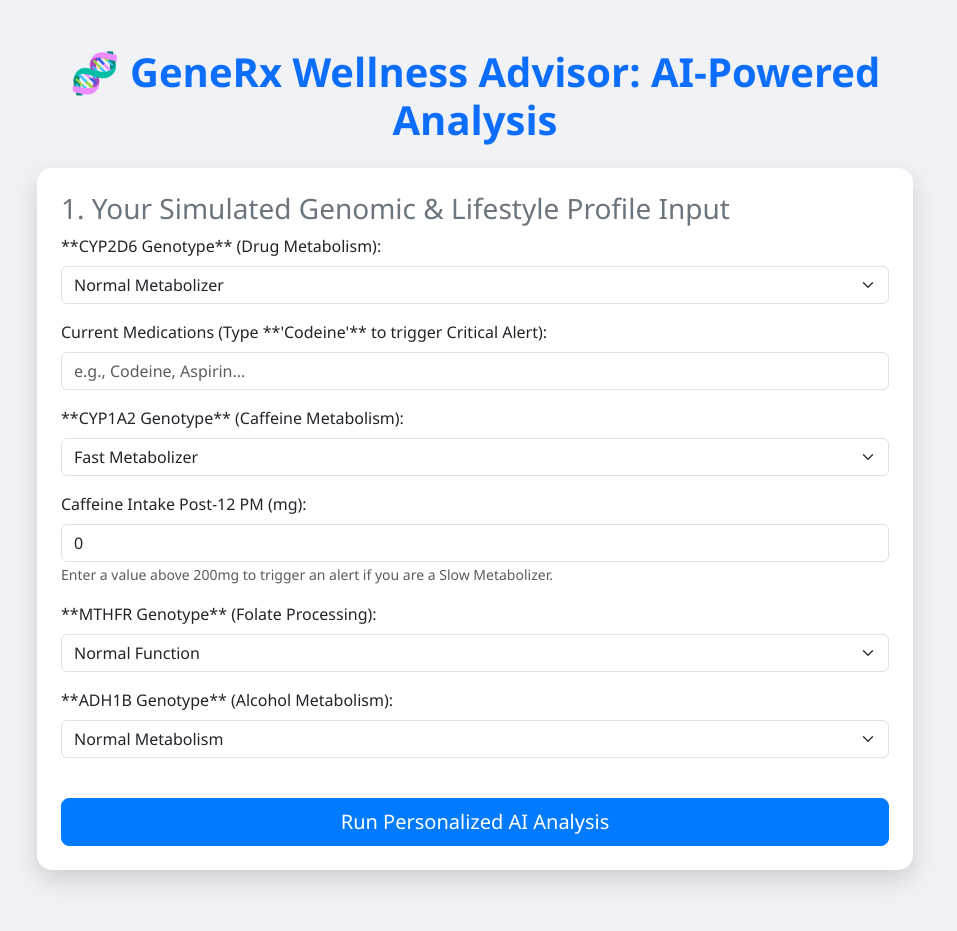
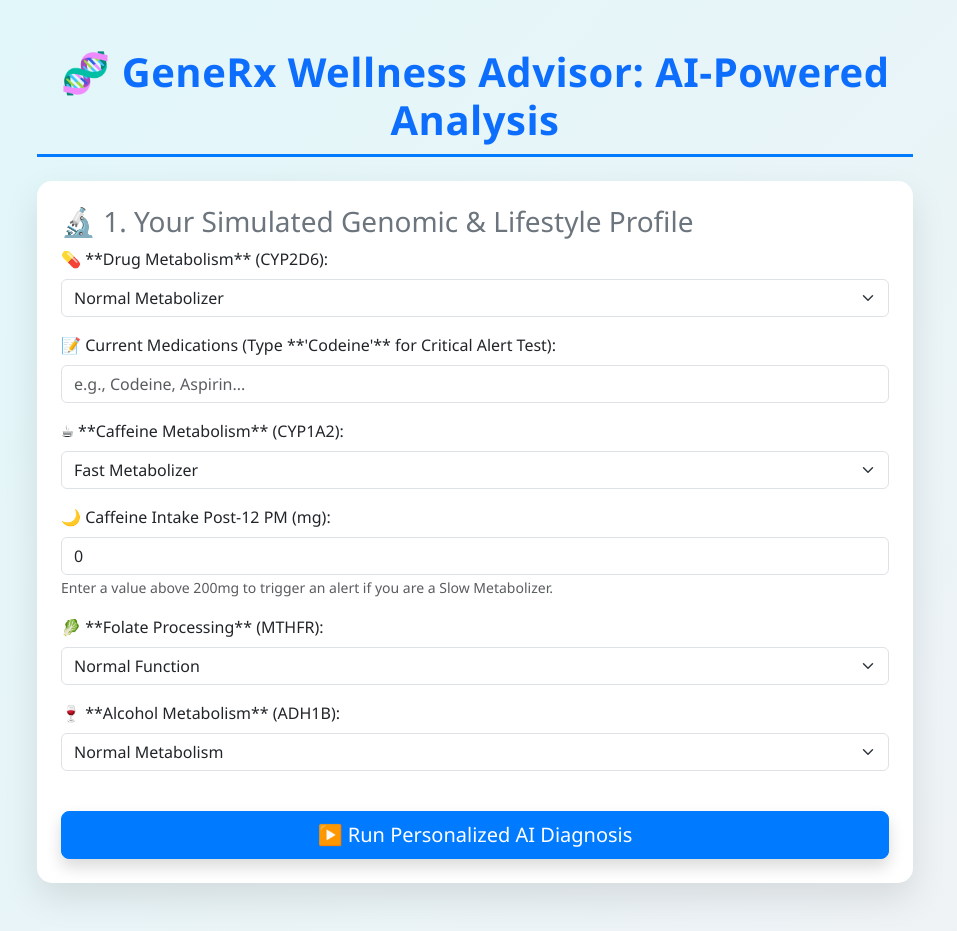
Before and after one commit to Genesia-cmd/GeneRx-Advisor, a plain HTML site: page index.html in a window 1280 px wide. Shown: the whole page, without its empty margins (165-1122 px from the left). Drawn offline with nearby package versions, Linux system fonts and the light colour scheme.

Commit message:
Add files via upload

```diff
--- a/index.html
+++ b/index.html
@@ -11,11 +11,11 @@
         <h1 class="text-center text-primary mb-4">🧬 GeneRx Wellness Advisor: AI-Powered Analysis</h1>
 
         <div class="card p-4 shadow-lg mb-5">
-            <h3 class="card-title text-secondary">1. Your Simulated Genomic & Lifestyle Profile Input</h3>
+            <h3 class="card-title text-secondary">🔬 1. Your Simulated Genomic & Lifestyle Profile</h3>
             <form id="advisor-form">
 
                 <div class="mb-3">
-                    <label for="cyp2d6_status" class="form-label">**CYP2D6 Genotype** (Drug Metabolism):</label>
+                    <label for="cyp2d6_status" class="form-label">💊 **Drug Metabolism** (CYP2D6):</label>
                     <select id="cyp2d6_status" class="form-select">
                         <option value="Normal">Normal Metabolizer</option>
                         <option value="Poor Metabolizer">Poor Metabolizer (Critical Risk Variant)</option>
@@ -24,12 +24,12 @@
                 </div>
 
                 <div class="mb-3">
-                    <label for="current_meds" class="form-label">Current Medications (Type **'Codeine'** to trigger Critical Alert):</label>
+                    <label for="current_meds" class="form-label">📝 Current Medications (Type **'Codeine'** for Critical Alert Test):</label>
                     <input type="text" id="current_meds" class="form-control" placeholder="e.g., Codeine, Aspirin...">
                 </div>
 
                 <div class="mb-3">
-                    <label for="cyp1a2_status" class="form-label">**CYP1A2 Genotype** (Caffeine Metabolism):</label>
+                    <label for="cyp1a2_status" class="form-label">☕ **Caffeine Metabolism** (CYP1A2):</label>
                     <select id="cyp1a2_status" class="form-select">
                         <option value="Fast Metabolizer">Fast Metabolizer</option>
                         <option value="Slow Metabolizer">Slow Metabolizer (Risk Variant)</option>
@@ -37,13 +37,13 @@
                 </div>
 
                 <div class="mb-3">
-                    <label for="caffeine_post_12pm" class="form-label">Caffeine Intake Post-12 PM (mg):</label>
+                    <label for="caffeine_post_12pm" class="form-label">🌙 Caffeine Intake Post-12 PM (mg):</label>
                     <input type="number" id="caffeine_post_12pm" class="form-control" value="0" min="0">
                     <small class="form-text text-muted">Enter a value above 200mg to trigger an alert if you are a Slow Metabolizer.</small>
                 </div>
 
                  <div class="mb-3">
-                    <label for="mthfr_status" class="form-label">**MTHFR Genotype** (Folate Processing):</label>
+                    <label for="mthfr_status" class="form-label">🥬 **Folate Processing** (MTHFR):</label>
                     <select id="mthfr_status" class="form-select">
                         <option value="Normal">Normal Function</option>
                         <option value="Reduced Function">Reduced Function (B-Vitamin Insight)</option>
@@ -51,14 +51,16 @@
                 </div>
 
                 <div class="mb-3">
-                    <label for="adh1b_status" class="form-label">**ADH1B Genotype** (Alcohol Metabolism):</label>
+                    <label for="adh1b_status" class="form-label">🍷 **Alcohol Metabolism** (ADH1B):</label>
                     <select id="adh1b_status" class="form-select">
                         <option value="Normal">Normal Metabolism</option>
                         <option value="Fast Metabolizer">Fast Metabolizer (Flush/Toxicity Risk)</option>
                     </select>
                 </div>
 
-                <button type="submit" class="btn btn-primary btn-lg w-100 mt-4">Run Personalized AI Analysis</button>
+                <button type="submit" class="btn btn-primary btn-lg w-100 mt-4 shadow">
+                    ▶️ Run Personalized AI Diagnosis
+                </button>
             </form>
         </div>
 
@@ -66,7 +68,7 @@
             <h2 class="text-center text-success mb-4">✅ Analysis Complete: Your Personalized Report</h2>
 
             <div id="risk-gauge-container" class="mb-4">
-                <h3 class="text-center text-secondary mb-3">Genomic Risk Score Visualization</h3>
+                <h3 class="text-center text-secondary mb-3">📈 Genomic Risk Score Visualization</h3>
                 <div class="progress" style="height: 40px; border-radius: 20px;">
                     <div id="risk-gauge-bar"
                          class="progress-bar"
@@ -78,7 +80,7 @@
                         0%
                     </div>
                 </div>
-                <p class="text-center mt-2 text-muted">Total Potential Risk Score: 225 (Maximum impact if all 4 genes are highly adverse)</p>
+                <p class="text-center mt-2 text-muted small">Total Potential Risk Score: 225 (Maximum impact if all 4 genes are highly adverse)</p>
             </div>
             <div id="alerts-container">
                 </div>
--- a/style.css
+++ b/style.css
@@ -1,5 +1,7 @@
 body {
-    background-color: #f0f2f5; /* Light grey background */
+    /* Use a light gradient for a modern, subtle background */
+    background: linear-gradient(135deg, #e0f7fa 0%, #f0f2f5 100%);
+    min-height: 100vh; /* Ensures the background covers the whole screen */
     font-family: 'Segoe UI', Tahoma, Geneva, Verdana, sans-serif;
 }
 
@@ -7,48 +9,54 @@ body {
     max-width: 900px;
 }
 
+/* Enhances the main project title */
+h1 {
+    font-weight: 700;
+    color: #007bff !important; /* Primary blue for main heading */
+    padding-bottom: 10px;
+    border-bottom: 3px solid #007bff; /* Adds a clean separator line */
+    letter-spacing: 0.5px;
+}
+
 .card {
-    border-radius: 15px; /* Rounded corners */
+    border-radius: 15px;
     border: none;
 }
 
 .shadow-lg {
-    box-shadow: 0 10px 25px rgba(0, 0, 0, 0.15) !important; /* Stronger shadow for depth */
-}
-
-h1 {
-    font-weight: 700;
-    color: #007bff !important; /* Primary blue for main heading */
+    /* Stronger, softer shadow for a more professional 'lift' */
+    box-shadow: 0 15px 35px rgba(0, 0, 0, 0.1) !important;
 }
 
 .alert-heading {
     font-weight: 600;
 }
 
-/* Smooth transition for the progress bar animation (NEW) */
+/* Smooth transition for the progress bar animation */
 .progress-bar {
     transition: width 0.8s ease-in-out;
 }
 
-/* Custom colors for a sleek look */
+/* Custom colors for a sleek look (keep these for functionality) */
 .alert-danger {
-    background-color: #f8d7da;
+    background-color: #fbe6e8; /* Lighter shade of red */
     border-color: #f5c6cb;
     color: #721c24;
 }
 .alert-warning {
-    background-color: #fff3cd;
+    background-color: #fff8e1; /* Lighter shade of yellow */
     border-color: #ffeeba;
     color: #856404;
 }
 .alert-info {
-    background-color: #d1ecf1;
+    background-color: #d8f1f5; /* Lighter shade of blue */
     border-color: #bee5eb;
     color: #0c5460;
 }
 .btn-primary {
     background-color: #007bff;
     border-color: #007bff;
+    transition: background-color 0.3s;
 }
 .btn-primary:hover {
     background-color: #0056b3;
```
